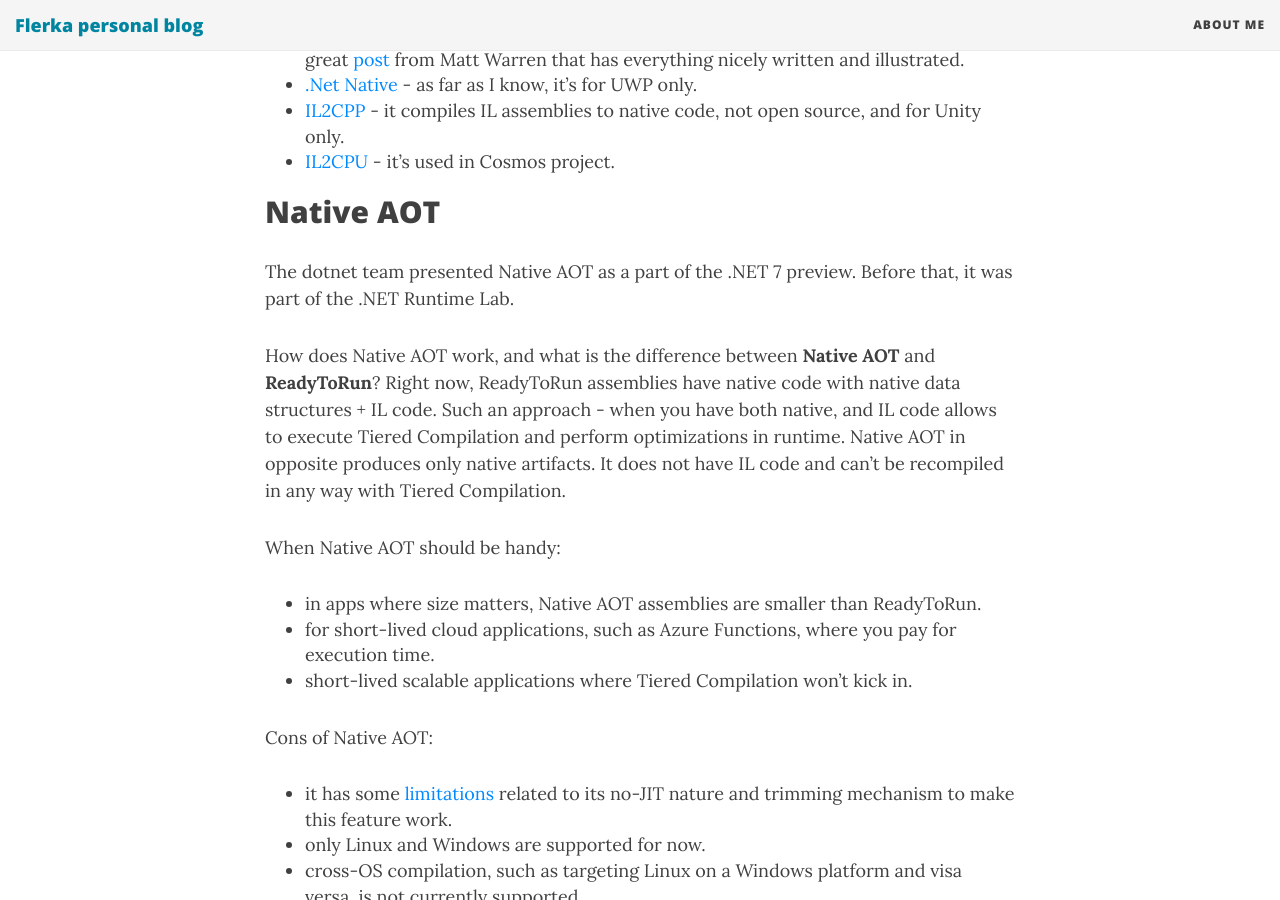
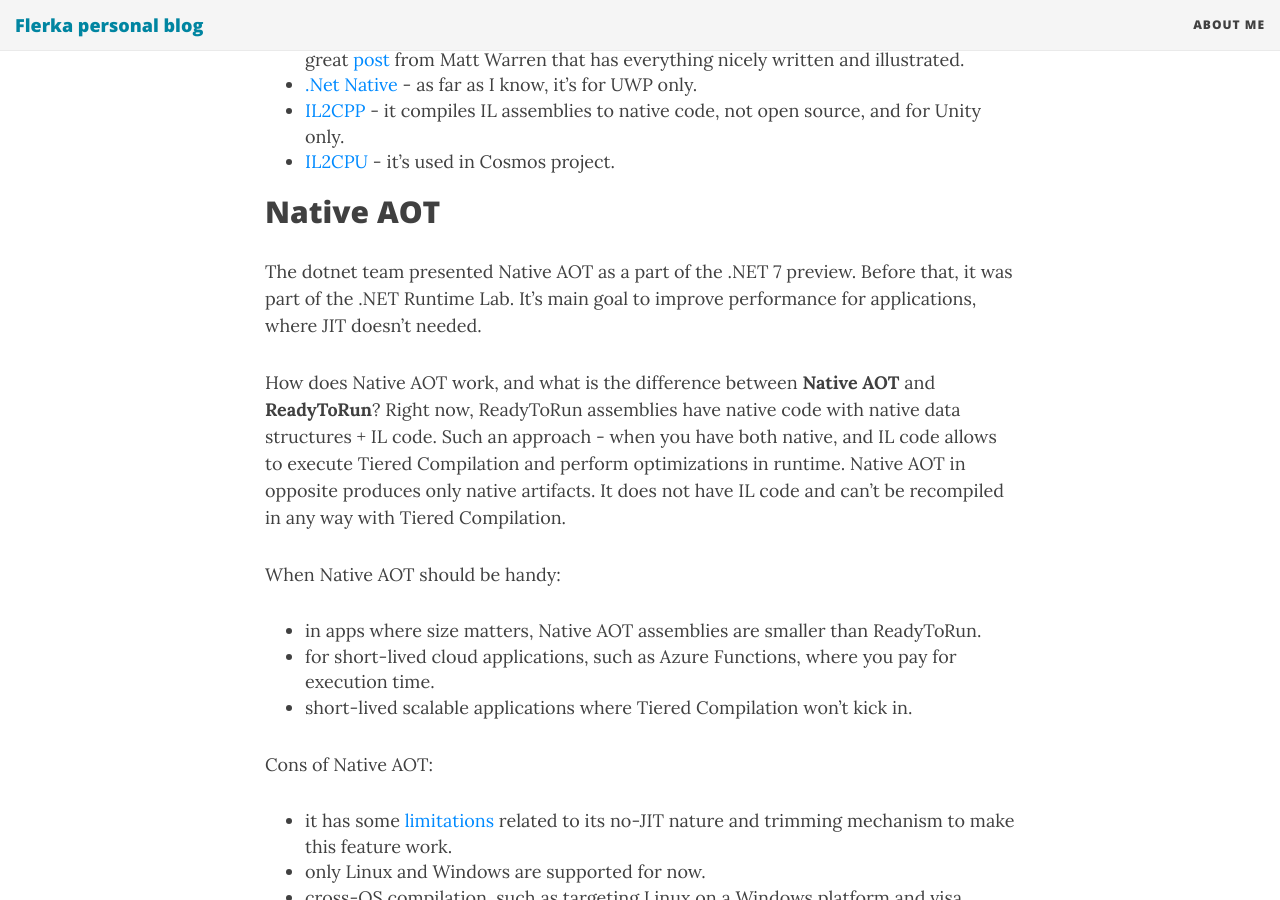
Before and after one commit to flerka/personal-blog, a Jekyll site: the page built from _posts/2022-06-21-ahead-of time-compilation.md, in a window 1280 px wide and 900 px high, scrolled down 2578 px. Built offline with Jekyll 4.4.1, drawn with Linux system fonts in a browser that asks for light colours; nearby versions of some CDN libraries; comment, search, counter and statistics services are not loaded.

Commit message:
add aot text improvements

```diff
--- a/_posts/2022-06-21-ahead-of time-compilation.md
+++ b/_posts/2022-06-21-ahead-of time-compilation.md
@@ -43,7 +43,7 @@ JIT executes on the end-user/server machine, and AOT usually (ngen.exe is an exc
 - [IL2CPU](https://github.com/CosmosOS/IL2CPU) - it's used in Cosmos project.
 
 ## Native AOT
-The dotnet team presented Native AOT as a part of the .NET 7 preview. Before that, it was part of the .NET Runtime Lab.
+The dotnet team presented Native AOT as a part of the .NET 7 preview. Before that, it was part of the .NET Runtime Lab. It's main goal to improve performance for applications, where JIT doesn't needed.
 
 How does Native AOT work, and what is the difference between __Native AOT__ and __ReadyToRun__? Right now, ReadyToRun assemblies have native code with native data structures + IL code. Such an approach - when you have both native, and IL code allows to execute Tiered Compilation and perform optimizations in runtime. Native AOT in opposite produces only native artifacts. It does not have IL code and can't be recompiled in any way with Tiered Compilation.
 
```
